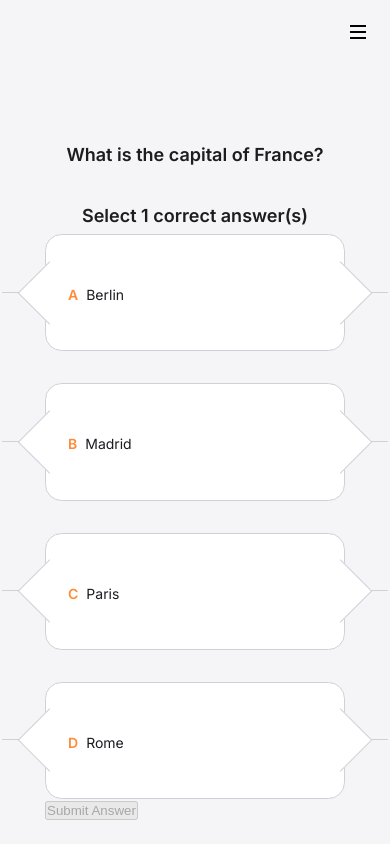
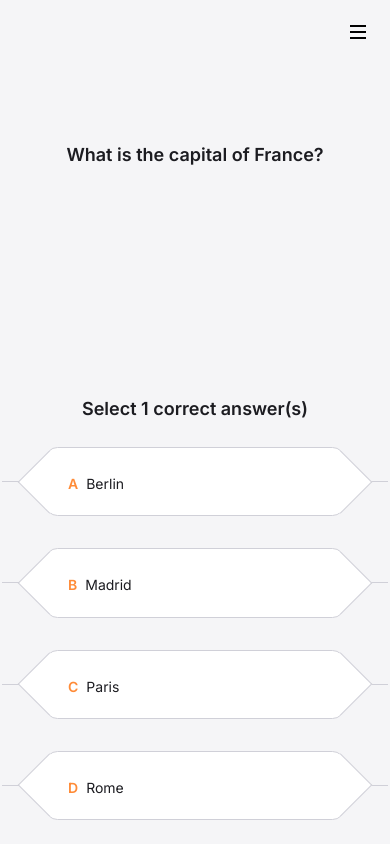
Before and after one commit to VLKostenko/Millionaire-Game, a Next.js app: page /game in a window 390 px wide. Built offline with nearby package versions, Linux system fonts and the light colour scheme.

Commit message:
updated logic; added new components

```diff
--- a/src/app/components/game-cta-button/game-cta-button.module.css
+++ b/src/app/components/game-cta-button/game-cta-button.module.css
@@ -123,9 +123,12 @@
 @media (max-width: 1510px) {
   .game_cta_button {
     max-width: 100%;
-    padding: 24px 20px 20px 22px;
+    border-radius: 12.5px;
+    padding: 0 0 0 22px;
+    align-items: baseline;
   }
   .game_cta_button__text {
+    padding: 24px 20px 20px 0;
     font-size: var(--font-xs);
   }
   .game_cta_span {
--- a/src/app/components/game-cta-button/game-cta-button.tsx
+++ b/src/app/components/game-cta-button/game-cta-button.tsx
@@ -6,7 +6,6 @@ import { QuizState } from '@/app/game/interfaces';
 interface GameCtaButtonProps {
   title: string | number;
   style?: string;
-  // isCorrect?: boolean;
   onClick: (key: string) => void;
   symbol: string;
   id: string;
--- /dev/null
+++ b/src/app/components/game-questions/game-questions.tsx
@@ -0,0 +1,138 @@
+'use client';
+
+import React from "react";
+import {useRouter} from "next/navigation";
+import {useEffect, useReducer} from "react";
+import styles from "@/app/game/game.module.css";
+import questions from "@/app/questions.json";
+
+// Components
+import GameCtaButton from "@/app/components/game-cta-button/game-cta-button";
+
+// Interfaces
+import {QuizAction, QuizData, QuizQuestion, QuizState} from "@/app/game/interfaces";
+
+const quizData: QuizData = questions;
+
+const initialState: QuizState = {
+    currentQuestionIndex: 0,
+    selectedAnswers: [],
+    isAnswered: false,
+    isQuizCompleted: false,
+};
+
+function quizReducer(state: QuizState, action: QuizAction): QuizState {
+    switch (action.type) {
+        case 'SELECT_ANSWER':
+            if (state.isAnswered) return state;
+            return {
+                ...state,
+                selectedAnswers: state.selectedAnswers.includes(action.payload)
+                    ? state.selectedAnswers.filter((ans) => ans !== action.payload)
+                    : [...state.selectedAnswers, action.payload],
+            };
+        case 'CHECK_ANSWER':
+            return { ...state, isAnswered: true };
+        case 'NEXT_QUESTION':
+            if (state.currentQuestionIndex < quizData.questions.length - 1) {
+                return {
+                    ...state,
+                    currentQuestionIndex: state.currentQuestionIndex + 1,
+                    selectedAnswers: [],
+                    isAnswered: false,
+                };
+            } else {
+                return { ...state, isQuizCompleted: true };
+            }
+        default:
+            return state;
+    }
+}
+
+export default function GameQuestions() {
+    const [state, dispatch] = useReducer(quizReducer, initialState);
+    const router = useRouter();
+
+    const question: QuizQuestion = quizData.questions[state.currentQuestionIndex];
+
+    const correctAnswers: string[] = Array.isArray(question.correct)
+        ? question.correct
+        : [question.correct];
+    const requiredCorrectAnswers = correctAnswers.length;
+
+    const isCorrect: boolean =
+          state.selectedAnswers.length > 0 &&
+          state.selectedAnswers.every((ans) => correctAnswers.includes(ans)) &&
+          correctAnswers.length === state.selectedAnswers.length;
+
+
+    // Check for another steps
+    useEffect(() => {
+        if (state.selectedAnswers.length === 0) return;
+
+        const checkAnswerTimer = setTimeout(() => {
+            dispatch({ type: "CHECK_ANSWER" });
+
+            const nextStepTimer = setTimeout(() => {
+                if (isCorrect) {
+                    dispatch({ type: "NEXT_QUESTION" });
+                } else {
+                    router.push("/game-over");
+                }
+            }, 2000);
+
+            // Clean up the second timeout
+            return () => clearTimeout(nextStepTimer);
+        }, 2000);
+
+        // Clean up the first timeout
+        return () => clearTimeout(checkAnswerTimer);
+    }, [state.selectedAnswers, isCorrect, router]);
+
+
+    // After quiz completed redirect to Game Over page
+    useEffect(() => {
+        if (state.isQuizCompleted) {
+            const timeoutId = setTimeout(() => {
+                router.push("/game-over");
+            }, 2000);
+
+            // Cleanup timeout on component unmount or before rerunning effect
+            return () => clearTimeout(timeoutId);
+        }
+    }, [state.isQuizCompleted, router]);
+
+
+    return (
+        <>
+            <div className={styles.game__content}>
+                <h1 className={styles.game__h1}>{question.question}</h1>
+
+                {state.isQuizCompleted ? <h2 className={styles.game__h2}>Quiz Completed! 🎉</h2>
+
+                :
+                <div className={styles.game__answers_container}>
+                    <h3 className={styles.game__h3}>{`Select ${requiredCorrectAnswers} correct answer(s)`}</h3>
+
+                    <div className={styles.game__answers}>
+                        {Object.entries(question.answers).map(([key, value]) => (
+                            <GameCtaButton
+                                state={state}
+                                id={key}
+                                correctAnswers={correctAnswers}
+                                symbol={key}
+                                title={value}
+                                key={key}
+                                onClick={() =>
+                                    dispatch({ type: 'SELECT_ANSWER', payload: key })
+                                }
+                            />
+                        ))}
+                    </div>
+                </div>
+
+                }
+            </div>
+        </>
+    )
+}
--- a/src/app/game/game.module.css
+++ b/src/app/game/game.module.css
@@ -1,7 +1,3 @@
-.extend_desktop {
-  composes: primary__h1 from '../components/base-paragraph/base-paragraph.module.css';
-}
-
 .game {
   display: flex;
   flex-direction: row;
@@ -40,9 +36,15 @@
 }
 
 .game__h1 {
-  composes: extend_desktop;
+  font-weight: 600;
+  color: var(--black-100);
   font-size: var(--font-medium);
   line-height: 37.12px;
+}
+
+.game__h2 {
+  composes: game__h1;
+  margin-bottom: 80px;
 }
 
 .game__h3 {
@@ -71,4 +73,8 @@
     text-align: center;
     margin-bottom: 0;
   }
+
+  .game__h3 {
+    margin-bottom: 20px;
+  }
 }
--- a/src/app/game/page.tsx
+++ b/src/app/game/page.tsx
@@ -1,127 +1,25 @@
-'use client';
+'use client'
 
-import { useReducer } from 'react';
 import styles from './game.module.css';
-import questions from '../questions.json';
 
 // Components
 import ScoreList from '@/app/components/score-list/score-list';
-import BaseParagraph from '@/app/components/base-paragraph/base-paragraph';
-import GameCtaButton from '@/app/components/game-cta-button/game-cta-button';
 import MobileMenu from '@/app/components/mobile-menu/mobile-menu';
 
 // Hooks
 import useMediaQuery from '@/app/hooks/useMediaQuery';
 
-// Interfaces
-import {
-  QuizAction,
-  QuizData,
-  QuizQuestion,
-  QuizState,
-} from '@/app/game/interfaces';
-
-const quizData: QuizData = questions;
-
-const initialState: QuizState = {
-  currentQuestionIndex: 0,
-  selectedAnswers: [],
-  isAnswered: false,
-  isQuizCompleted: false,
-};
-
-function quizReducer(state: QuizState, action: QuizAction): QuizState {
-  switch (action.type) {
-    case 'SELECT_ANSWER':
-      if (state.isAnswered) return state;
-      return {
-        ...state,
-        selectedAnswers: state.selectedAnswers.includes(action.payload)
-          ? state.selectedAnswers.filter((ans) => ans !== action.payload)
-          : [...state.selectedAnswers, action.payload],
-      };
-    case 'CHECK_ANSWER':
-      return { ...state, isAnswered: true };
-    case 'NEXT_QUESTION':
-      if (state.currentQuestionIndex < quizData.questions.length - 1) {
-        return {
-          ...state,
-          currentQuestionIndex: state.currentQuestionIndex + 1,
-          selectedAnswers: [],
-          isAnswered: false,
-        };
-      } else {
-        return { ...state, isQuizCompleted: true };
-      }
-    default:
-      return state;
-  }
-}
+import GameQuestions from "@/app/components/game-questions/game-questions";
 
 export default function Game() {
   const isMobile = useMediaQuery('(max-width: 1024px)');
-
-  const [state, dispatch] = useReducer(quizReducer, initialState);
-
-  const question: QuizQuestion = quizData.questions[state.currentQuestionIndex];
-  const correctAnswers: string[] = Array.isArray(question.correct)
-    ? question.correct
-    : [question.correct];
-  const requiredCorrectAnswers = correctAnswers.length;
-
-  const isCorrect: boolean =
-    state.selectedAnswers.length > 0 &&
-    state.selectedAnswers.every((ans) => correctAnswers.includes(ans)) &&
-    correctAnswers.length === state.selectedAnswers.length;
+  const isCorrect = true;
 
   return (
     <main className={styles.game}>
       {isMobile && <MobileMenu isCorrect={isCorrect} />}
 
-      <div className={styles.game__content}>
-        <BaseParagraph style={styles.game__h1} title={question.question} />
-
-        {state.isQuizCompleted && <h2>Quiz Completed! 🎉</h2>}
-
-        <div className={styles.game__answers_container}>
-          <BaseParagraph
-            style={styles.game__h3}
-            title={`Select ${requiredCorrectAnswers} correct answer(s)`}
-          />
-
-          <div className={styles.game__answers}>
-            {Object.entries(question.answers).map(([key, value]) => (
-              <GameCtaButton
-                state={state}
-                id={key}
-                correctAnswers={correctAnswers}
-                symbol={key}
-                title={value}
-                key={key}
-                onClick={() =>
-                  dispatch({ type: 'SELECT_ANSWER', payload: key })
-                }
-              />
-            ))}
-          </div>
-
-          {!state.isAnswered ? (
-            <button
-              onClick={() => dispatch({ type: 'CHECK_ANSWER' })}
-              disabled={state.selectedAnswers.length === 0}
-            >
-              Submit Answer
-            </button>
-          ) : (
-            <>
-              <p>{isCorrect ? 'Correct!' : 'Incorrect!'}</p>
-              <button onClick={() => dispatch({ type: 'NEXT_QUESTION' })}>
-                Next Question
-              </button>
-            </>
-          )}
-        </div>
-      </div>
+      <GameQuestions  />
 
       {!isMobile && <ScoreList isCorrect={isCorrect} />}
     </main>
```
